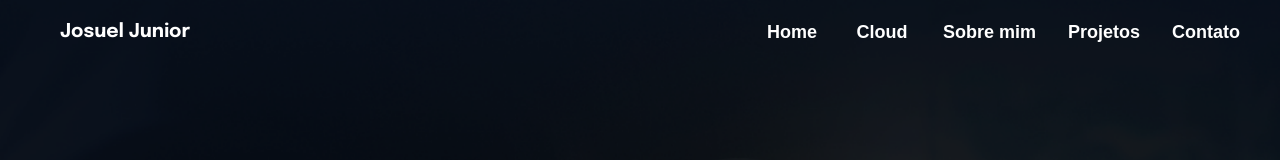
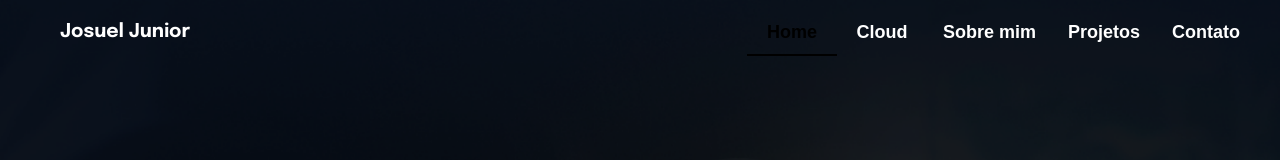
Before and after one commit to Josuel-Junior/newPortfolio, a React (Vite) app: page / in a window 1280 px wide. Shown: the top 160 px of the page. Built offline with nearby package versions, Linux system fonts and the light colour scheme.

Commit message:
deploy test

```diff
--- a/src/pages/Home/index.tsx
+++ b/src/pages/Home/index.tsx
@@ -1,5 +1,5 @@
 import { Box } from "@mui/material";
-import { SectionInitial } from "../SectionInitial/SectionInitial";
+import { SectionInitial } from "../pageInitial/SectionInitial";
 import { SectionCloud } from "../AboutCloud/SectionCloud";
 import { AboutMe } from "../AboutMe/AboutMe";
 import { Projects } from "../Projects/SectionProjects";
--- a/src/shared/components/NavBar.tsx
+++ b/src/shared/components/NavBar.tsx
@@ -80,9 +80,10 @@ export const NavBar: React.FC = () => {
         </Box>
       ) : (
         <Toolbar>
-          <Tabs sx={{ marginLeft: "auto" }}>
+  <Tabs sx={{ marginLeft: "auto" }} value={0}>
     {navigateDrawer.map((itensMenu: navigateDrawer, index: number) => (
       <Tab
+        key={index}
         label={itensMenu.page}
         onClick={() => handleScroll(itensMenu.navigate)}
         sx={hoverTextNavBar}
@@ -90,6 +91,7 @@ export const NavBar: React.FC = () => {
     ))}
   </Tabs>
 </Toolbar>
+
       )}
     </AppBar>
   );
--- a/src/shared/utils/constants/listProjects.tsx
+++ b/src/shared/utils/constants/listProjects.tsx
@@ -1,4 +1,3 @@
-import { GitHub } from "@mui/icons-material";
 import banner from "../../../assets/banner.png";
 
 export const listProjects = [
```
Also changed, not shown: src/pages/pageInitial/SectionInitial.tsx (renamed from src/pages/sectionInitial/SectionInitial.tsx). Lines whose indentation alone changed are shown as unchanged.
